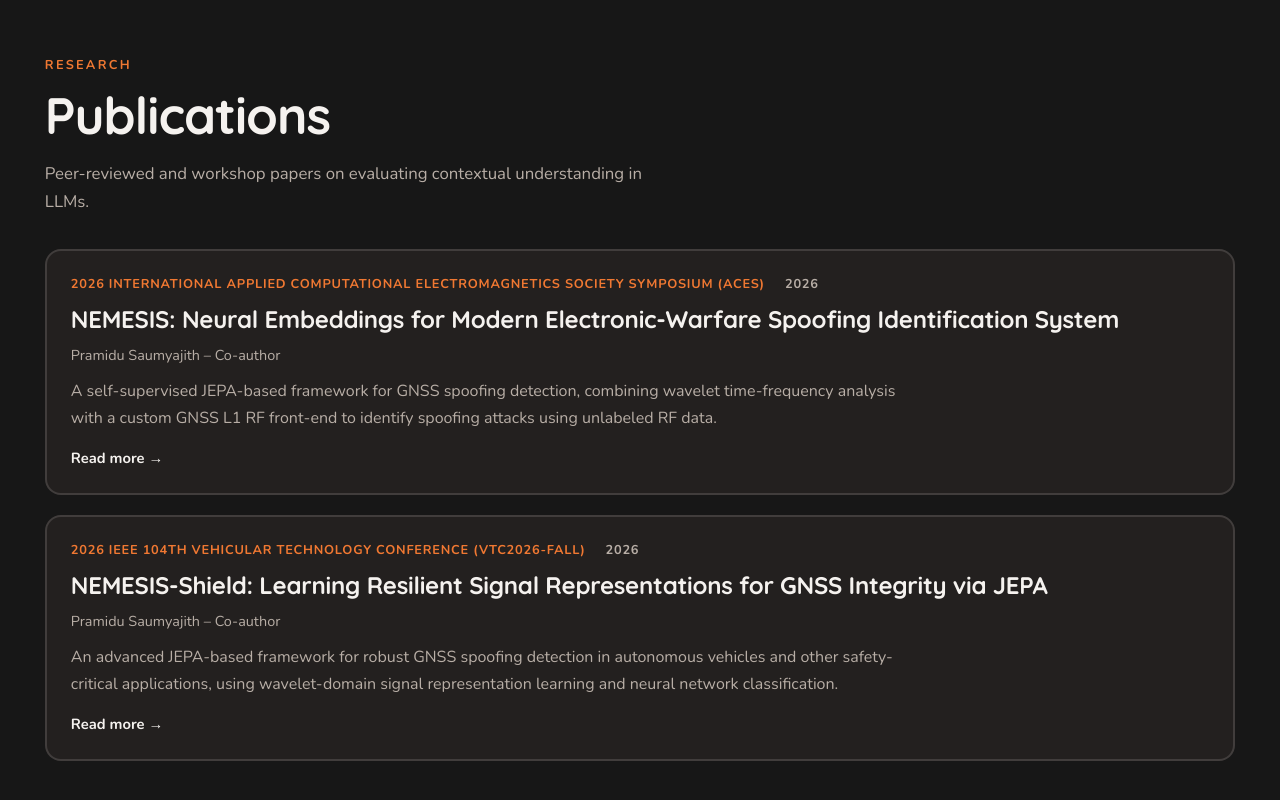
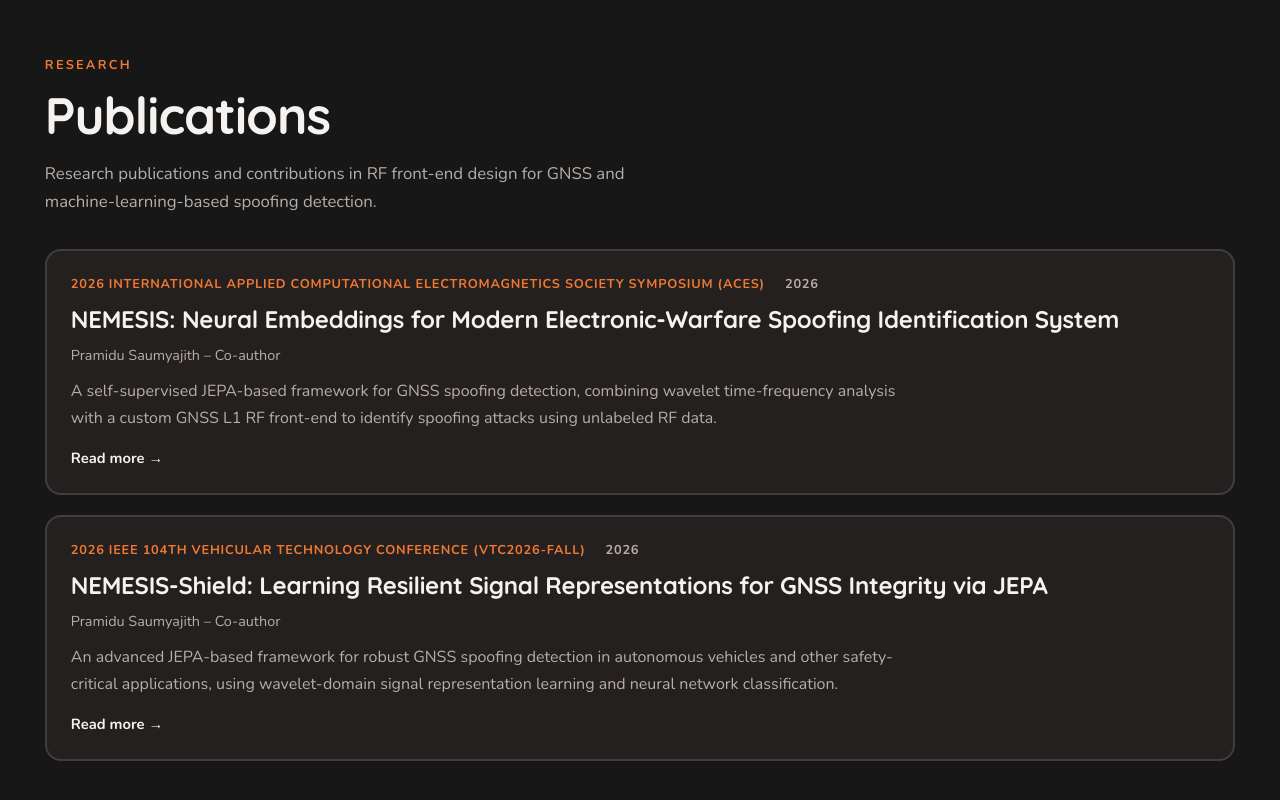
Before and after one commit to Spramidu/spramidu.github.io, a Next.js app: page / in a window 1280 px wide. Shown: the part 5152-5952 px from the top of the page. Built offline with nearby package versions, Linux system fonts and the light colour scheme.

Commit message:
Update publications section

```diff
--- a/src/components/Publications.tsx
+++ b/src/components/Publications.tsx
@@ -12,7 +12,7 @@ export function Publications() {
           <p className="eyebrow">Research</p>
           <h2>Publications</h2>
           <p className="section__lead">
-            Peer-reviewed and workshop papers on evaluating contextual understanding in LLMs.
+            Research publications and contributions in RF front-end design for GNSS and machine-learning-based spoofing detection.
           </p>
         </Reveal>
 
--- a/src/data/content.ts
+++ b/src/data/content.ts
@@ -1,5 +1,5 @@
 
-export const siteUrl = 'https://spramidu.github.io/Website_Resume'
+export const siteUrl = 'https://spramidu.github.io'
 
 // ==========================================
 // PERSONAL PROFILE
```
